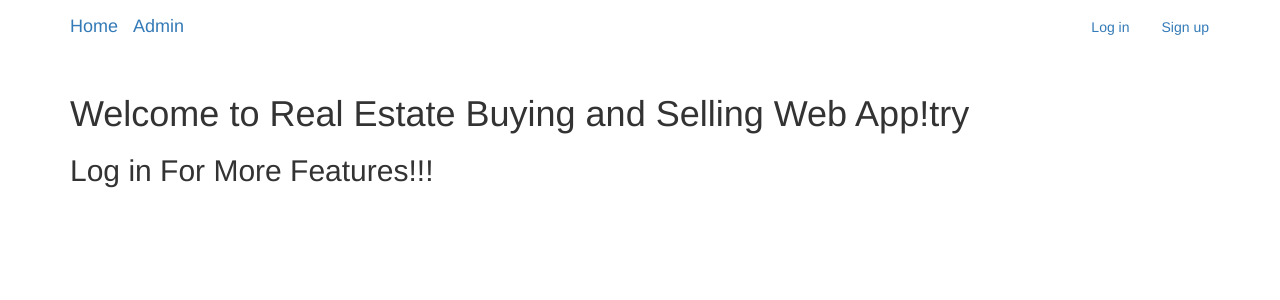
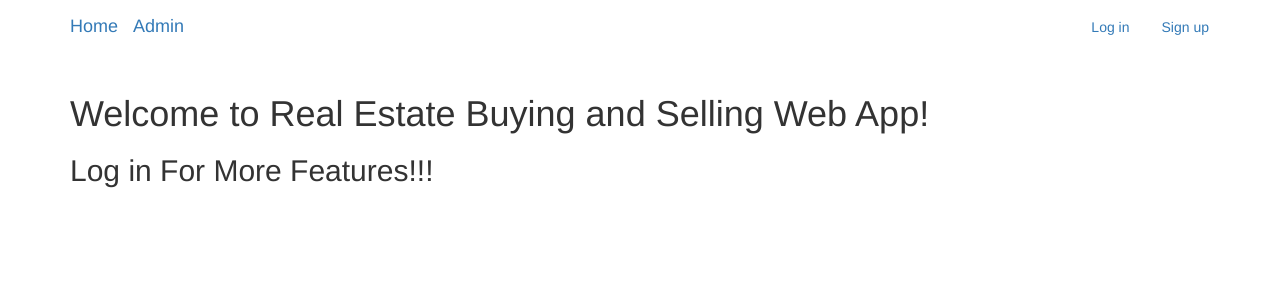
Before and after one commit to singh-sushil/minorproject, a Django app: page / in a window 1280 px wide. Shown: the top 300 px of the page. Run offline with Django 3.2, Linux system fonts and the light colour scheme; some libraries are stand-ins or nearby versions.

Commit message:
final for doing

```diff
--- a/realestate/templates/realestate/homepage.html
+++ b/realestate/templates/realestate/homepage.html
@@ -3,7 +3,7 @@
 {% if user.is_authenticated %}
 <h1>You are Logged in!!!</h1>
 {% else %}
-<h1>Welcome to Real Estate Buying and Selling Web App!try</h1>
+<h1>Welcome to Real Estate Buying and Selling Web App!</h1>
 <h2>Log in For More Features!!!</h2>
 {% endif %}
 {% endblock %}
```
